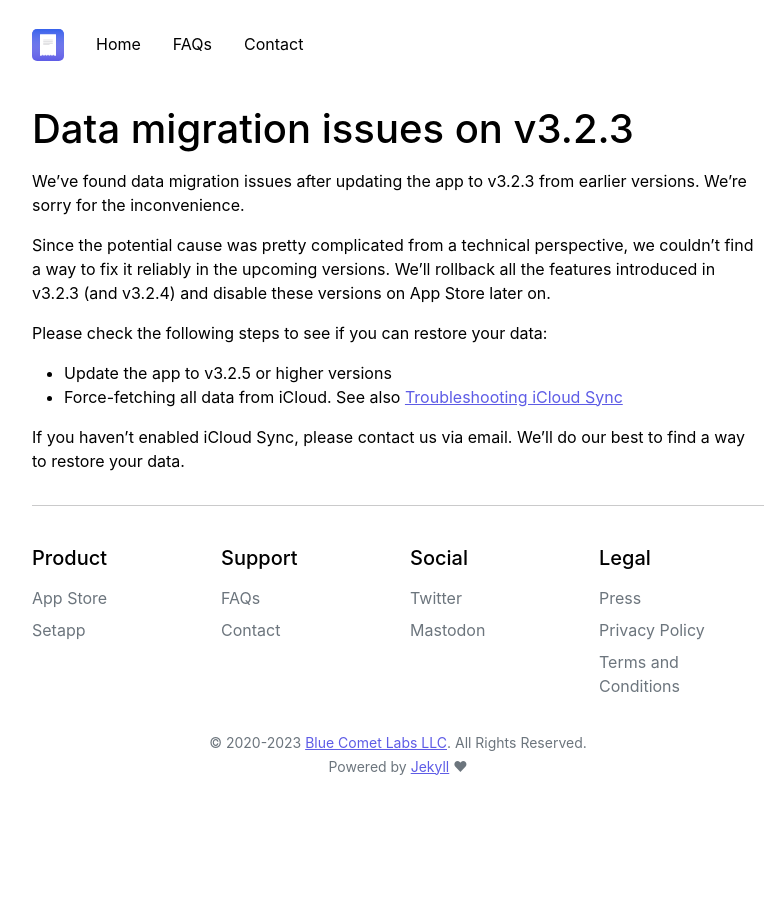
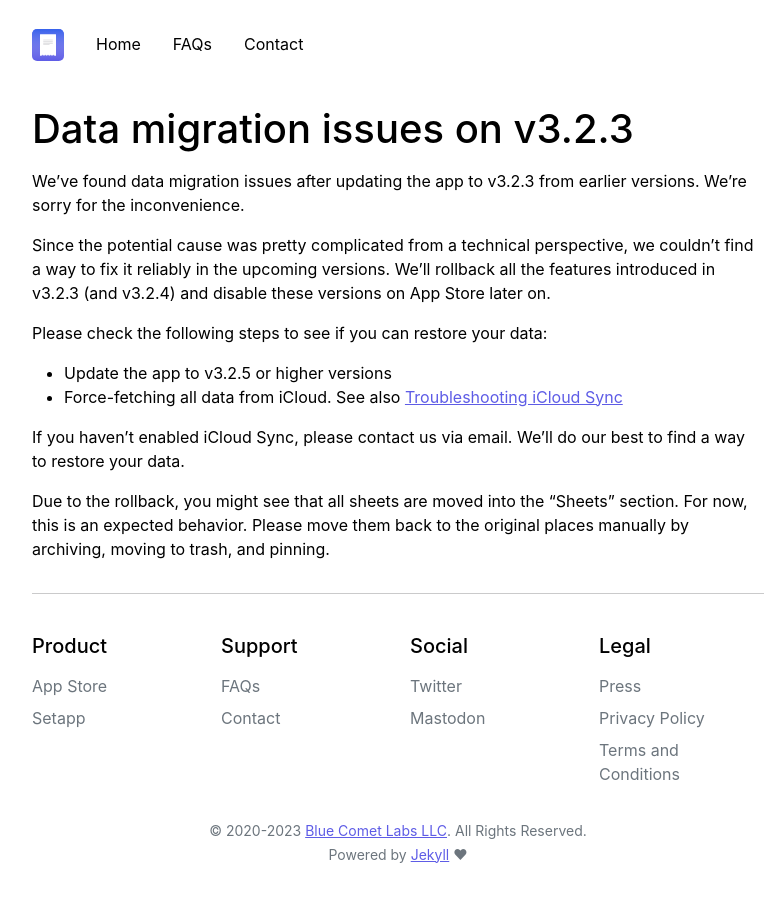
Before and after one commit to bluecometlabs/getexpenses.app, a Jekyll site: the page built from pages/faq/data-migration-issues-on-v3.2.3.md, in a window 1280 px wide. Shown: the whole page, without its empty margins (242-1026 px from the left). Built offline with Jekyll 4.4.1, drawn with Linux system fonts in a browser that asks for light colours.

Commit message:
Update page

```diff
--- a/pages/faq/data-migration-issues-on-v3.2.3.md
+++ b/pages/faq/data-migration-issues-on-v3.2.3.md
@@ -16,3 +16,5 @@ Please check the following steps to see if you can restore your data:
 - Force-fetching all data from iCloud. See also [Troubleshooting iCloud Sync](/faq/troubleshooting-icloud-sync)
 
 If you haven't enabled iCloud Sync, please contact us via email. We'll do our best to find a way to restore your data.
+
+Due to the rollback, you might see that all sheets are moved into the "Sheets" section. For now, this is an expected behavior. Please move them back to the original places manually by archiving, moving to trash, and pinning.
```
